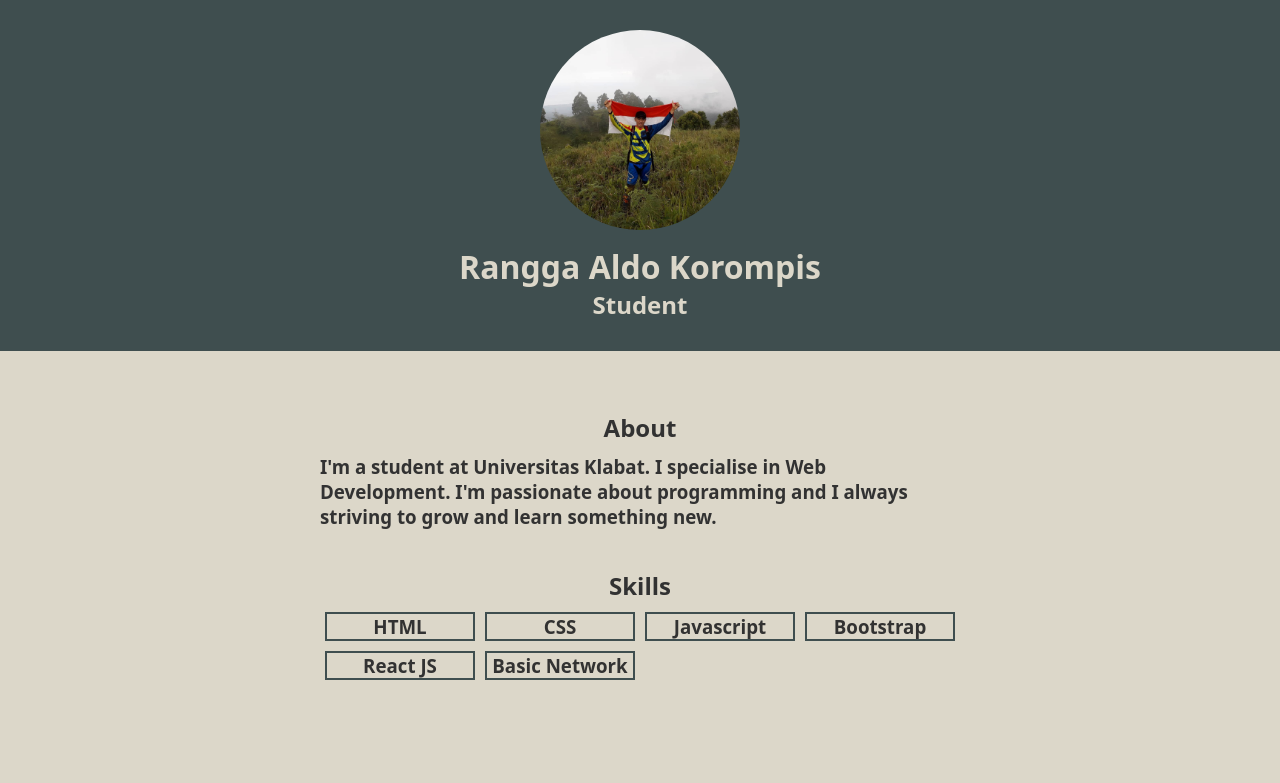
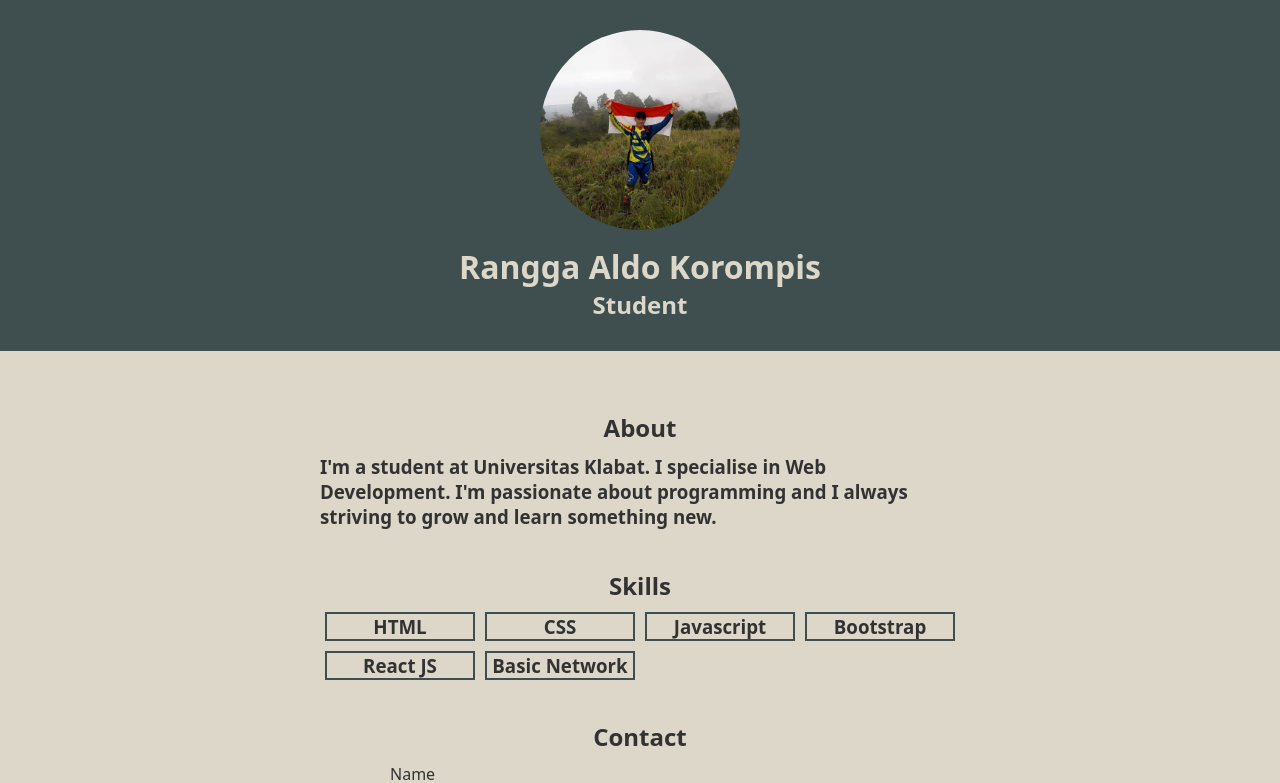
Before and after one commit to ranggakorompis/react-portfolio, a React (Create React App) app: page / in a window 1280 px wide. Shown: the top 783 px of the page. Built offline with nearby package versions, Linux system fonts and the light colour scheme.

Commit message:
Import komponen Contact

```diff
--- a/src/components/Main.js
+++ b/src/components/Main.js
@@ -1,6 +1,7 @@
 // Import components
 import About from "./About";
 import Skills from "./Skills";
+import Contact from "./Contact";
 
 // Export function Main
 export default function Main() {
@@ -8,6 +9,7 @@ export default function Main() {
     <div className="main">
       <About />
       <Skills />
+      <Contact />
     </div>
   );
 }
```
